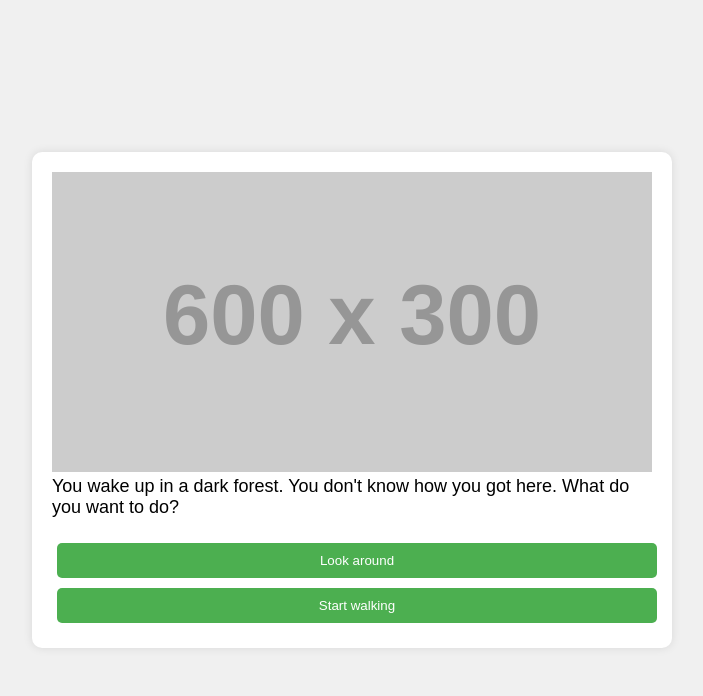
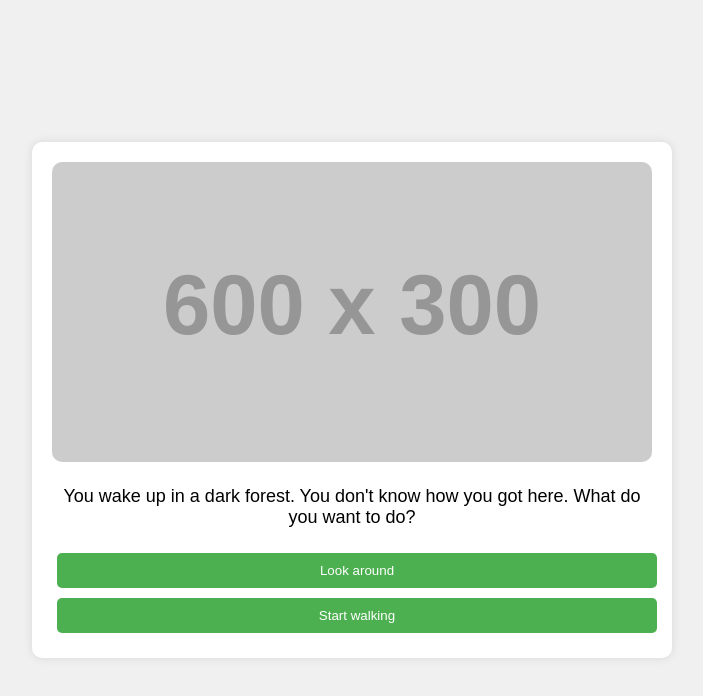
Before and after one commit to cptnNibbles/Game, a plain HTML site: page index.html in a window 1280 px wide. Shown: the whole page, without its empty margins (288-991 px from the left). Drawn offline with Linux system fonts and the light colour scheme; placeholder pictures from the web are drawn by us.

Commit message:
Update style.css

```diff
--- a/style.css
+++ b/style.css
@@ -17,6 +17,17 @@ body {
     padding: 20px;
     width: 80%;
     max-width: 600px;
+    text-align: center;
+}
+
+#image-container {
+    margin-bottom: 20px;
+}
+
+#scene-image {
+    width: 100%;
+    height: auto;
+    border-radius: 10px;
 }
 
 #story {
```
